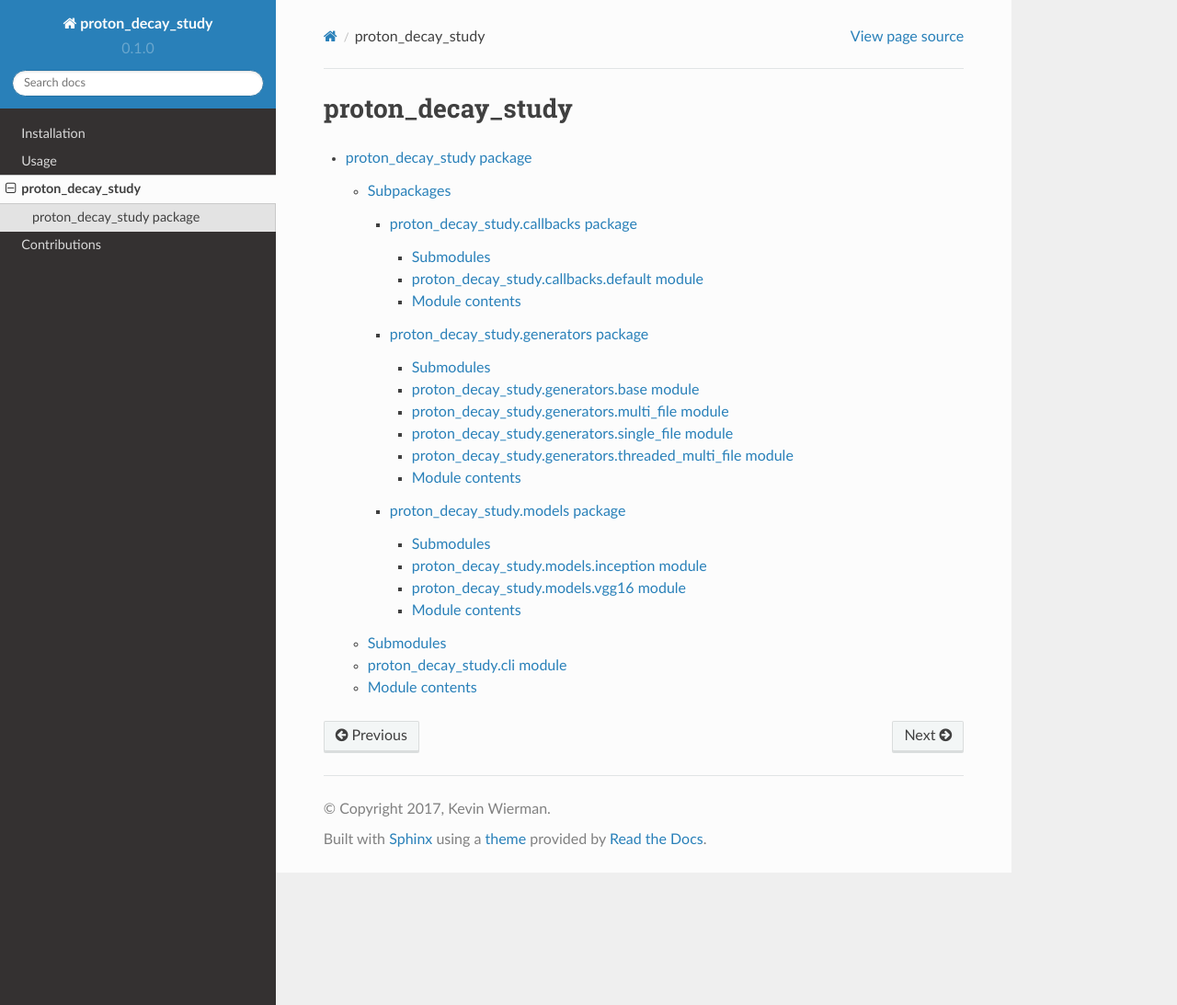
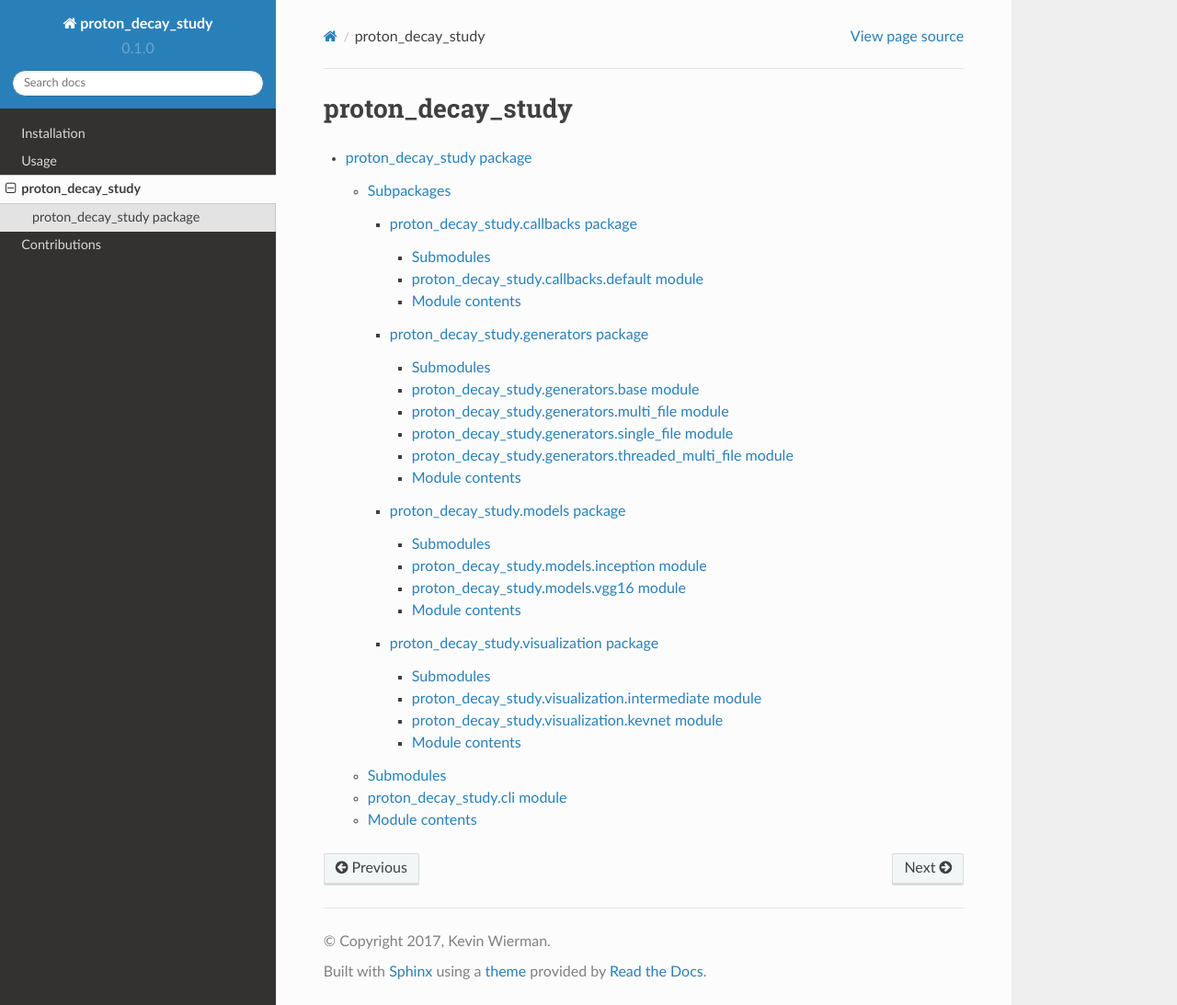
Before and after one commit to HEP-DL/proton_decay_study, a Sphinx documentation site: the page built from docs/modules.rst, in a window 1280 px wide and 1093 px high. Shown: the whole window at 92% size. Built offline with Sphinx 7.4.7 and the Read the Docs theme 2.0.0, drawn with Linux system fonts in a browser that asks for light colours.

Commit message:
Docuementation update

```diff
--- a/docs/proton_decay_study.rst
+++ b/docs/proton_decay_study.rst
@@ -9,6 +9,7 @@ Subpackages
     proton_decay_study.callbacks
     proton_decay_study.generators
     proton_decay_study.models
+    proton_decay_study.visualization
 
 Submodules
 ----------
--- /dev/null
+++ b/docs/proton_decay_study.visualization.rst
@@ -0,0 +1,30 @@
+proton\_decay\_study\.visualization package
+===========================================
+
+Submodules
+----------
+
+proton\_decay\_study\.visualization\.intermediate module
+--------------------------------------------------------
+
+.. automodule:: proton_decay_study.visualization.intermediate
+    :members:
+    :undoc-members:
+    :show-inheritance:
+
+proton\_decay\_study\.visualization\.kevnet module
+--------------------------------------------------
+
+.. automodule:: proton_decay_study.visualization.kevnet
+    :members:
+    :undoc-members:
+    :show-inheritance:
+
+
+Module contents
+---------------
+
+.. automodule:: proton_decay_study.visualization
+    :members:
+    :undoc-members:
+    :show-inheritance:
--- a/requirements.txt
+++ b/requirements.txt
@@ -10,4 +10,5 @@ protobuf==3.3.0
 requests==2.18.1
 scipy==0.19.0
 stevedore==1.23.0
-tensorflow # pyup: ignore
+tensorflow>=1.0.0 # pyup: ignore
+tensorboard # pyup: ignore
--- a/requirements_dev.txt
+++ b/requirements_dev.txt
@@ -26,3 +26,4 @@ stevedore==1.23.0
 tensorflow # pyup: ignore
 tornado==4.5.1
 h5py==2.7.0
+recommonmark==0.4.0
```
Also changed, not shown: docs/installation.rst (+8 -0 lines).
